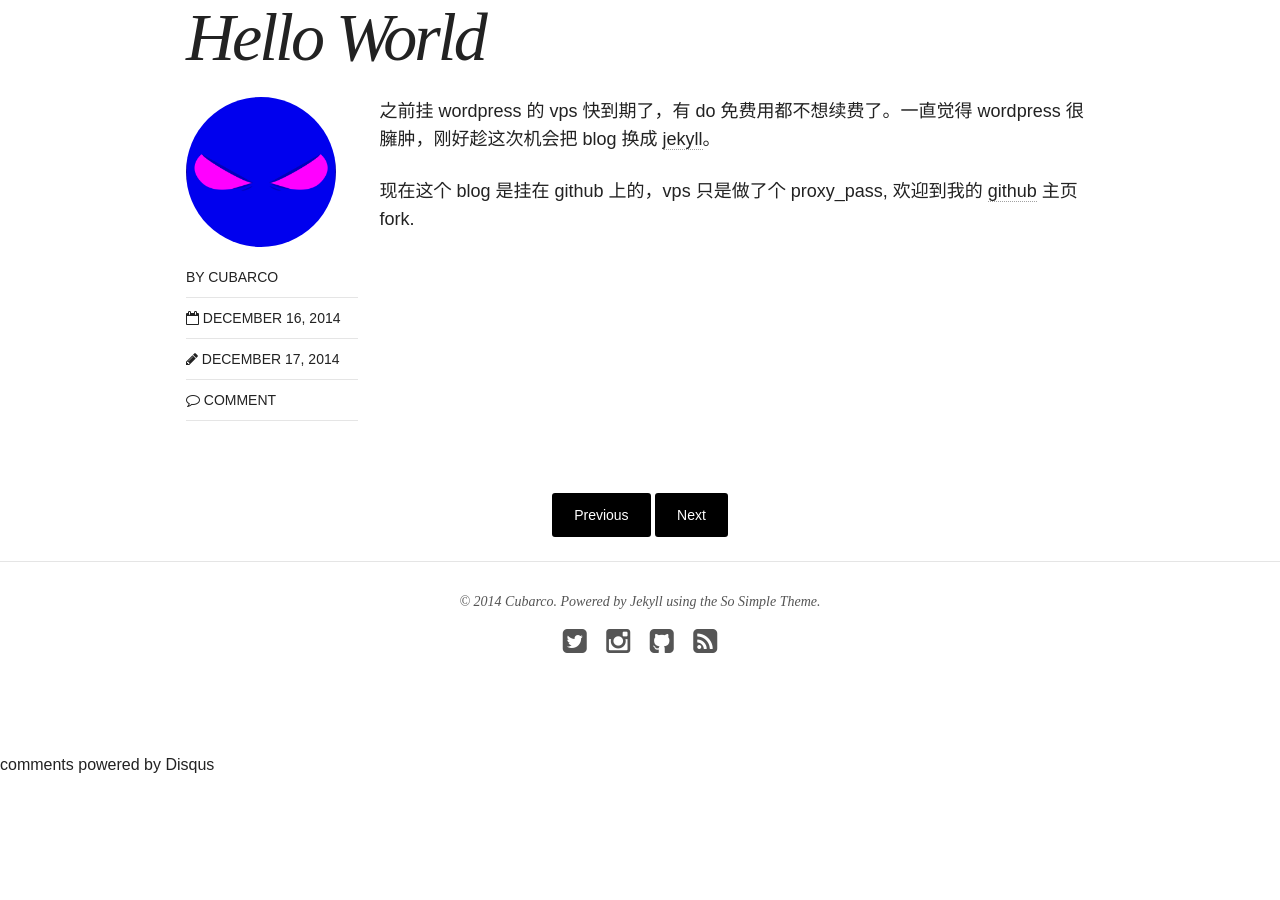
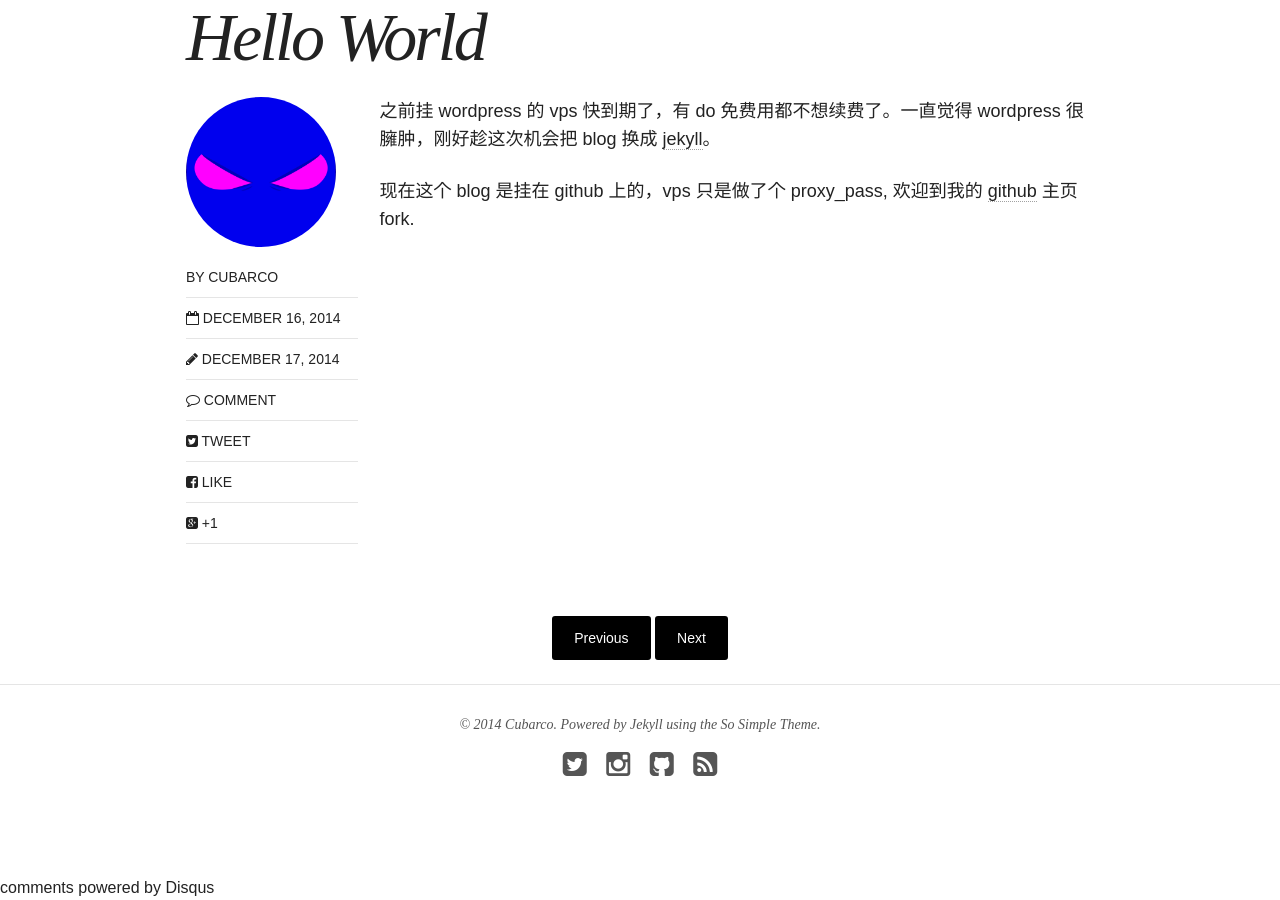
Before and after one commit to cubarco/cubarco.github.io-archived, a Jekyll site: the page built from _posts/blog/2014-12-16-hello-world.md, in a window 1280 px wide and 900 px high, scrolled down 748 px. Built offline with Jekyll 4.4.1, drawn with Linux system fonts in a browser that asks for light colours; nearby versions of some CDN libraries; comment, search, counter and statistics services are not loaded; before the commit the page ends 1525 px from its top, so only the background shows below that.

Commit message:
set default to share

```diff
--- a/_layouts/post.html
+++ b/_layouts/post.html
@@ -36,7 +36,7 @@
         <span class="entry-date date published"><time datetime="{{ page.date | date_to_xmlschema }}"><i class="fa fa-calendar-o"></i> {{ page.date | date: "%B %d, %Y" }}</time></span>
         {% if page.modified %}<span class="entry-date date modified"><time datetime="{{ page.modified }}"><i class="fa fa-pencil"></i> {{ page.modified | date: "%B %d, %Y" }}</time></span>{% endif %}
         {% if site.owner.disqus-shortname and page.comments != false %}<span class="entry-comments"><i class="fa fa-comment-o"></i> <a href="#disqus_thread">Comment</a></span>{% endif %}
-        {% if page.share %}{% include social-share.html %}{% endif %}
+        {% if page.share != false %}{% include social-share.html %}{% endif %}
         {% if page.ads == true %}{% include ad-sidebar.html %}<!-- /.google-ads -->{% endif %}
       </footer>
       <div class="entry-content">
```
